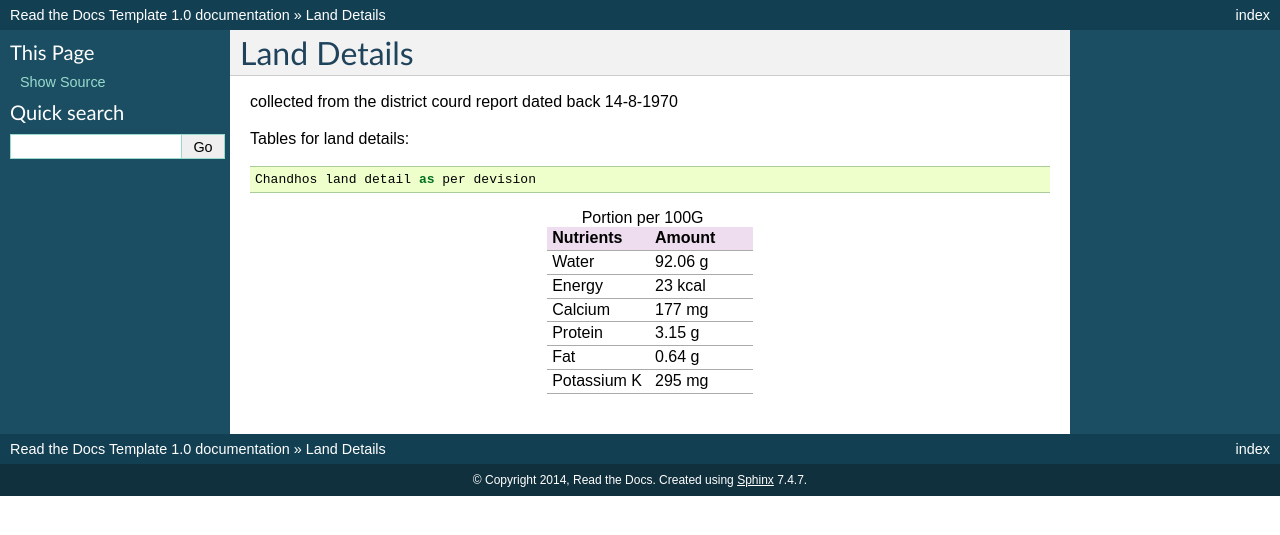
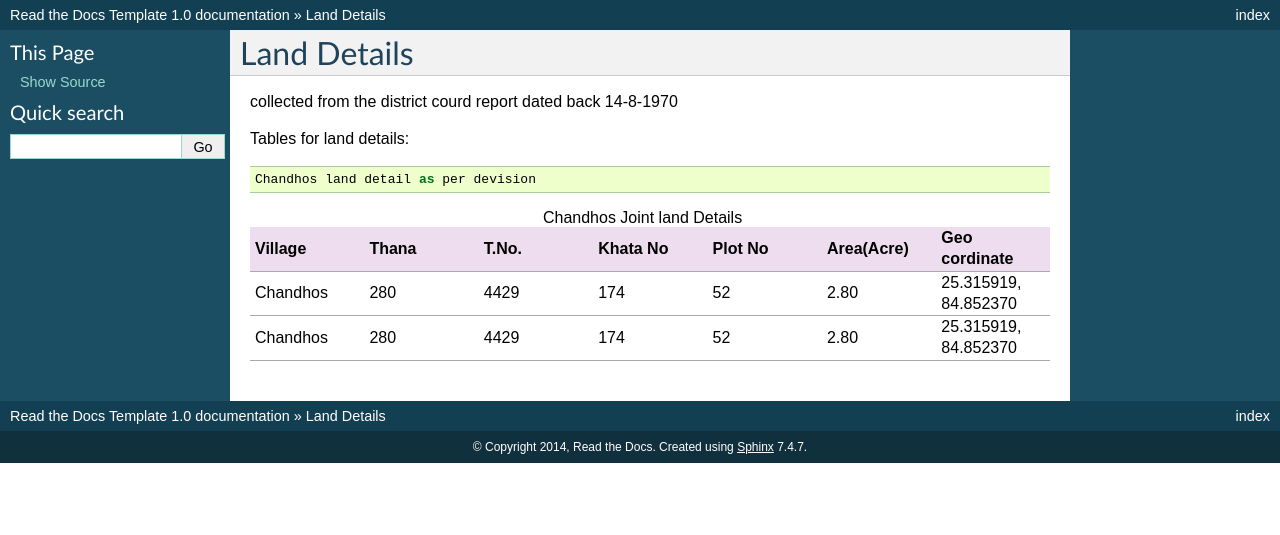
Before and after one commit to ramashanker/Documentation, a Sphinx documentation site: the page built from docs/agriculture/lands/land_details.rst, in a window 1280 px wide. Shown: the top 535 px of the page. Built offline with Sphinx 7.4.7, drawn with Linux system fonts in a browser that asks for light colours.

Commit message:
updated file for land with table

```diff
--- a/docs/agriculture/lands/land_details.rst
+++ b/docs/agriculture/lands/land_details.rst
@@ -7,16 +7,13 @@ Tables for land details::
 
     Chandhos land detail as per devision
 
-.. |table1| csv-table:: Portion per 100G
-   :header: "Nutrients", "Amount"
-   :widths: 20, 20
+.. |table1| csv-table:: Chandhos Joint land Details
+   :header: "Village", "Thana", "T.No.","Khata No", "Plot No", "Area(Acre)", "Geo cordinate"
+   :widths: 20, 20, 20, 20, 20, 20, 20
 
-   "Water", "92.06 g"
-   "Energy", "23 kcal"
-   "Calcium", "177 mg"
-    "Protein", "3.15 g"
-    "Fat", "0.64 g"
-    "Potassium K", "295 mg"
+   "Chandhos", "280","4429", "174", "52", "2.80", "25.315919, 84.852370"
+   "Chandhos", "280","4429", "174", "52", "2.80", "25.315919, 84.852370"
+
 
 .. |table2| csv-table:: Chandhos Joint land Details
    :header: "Village", "Thana No", "T. No.", "Khata No", "Plot No", "Area(Acre)", "Geo cordinate"
```
